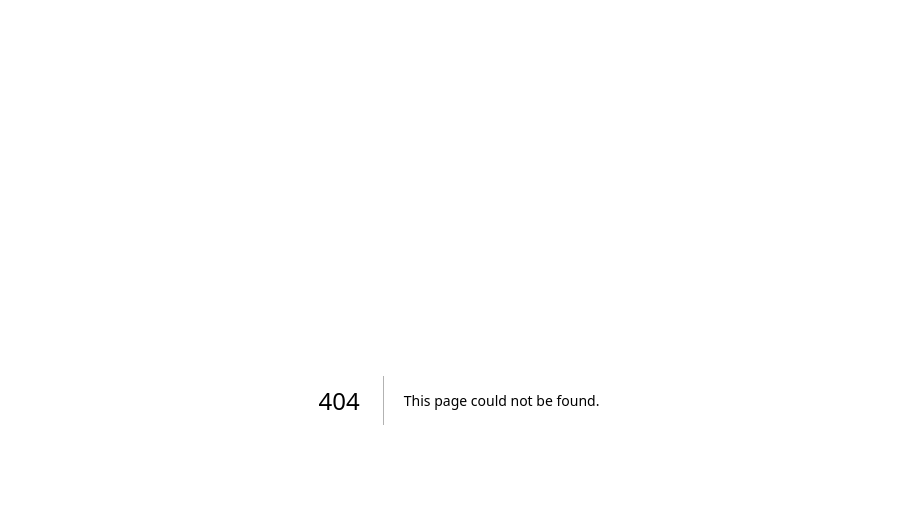
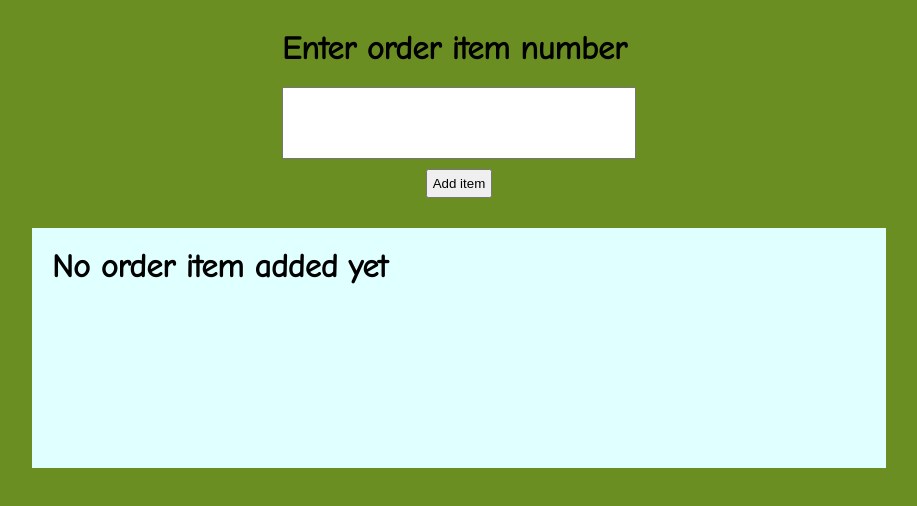
Before and after one commit to yijiuntay/order-taking-system, a Next.js app: page /client in a window 1280 px wide. Before the commit this address had no page. Shown: the top 506 px of the page, without its empty margins (181-1098 px from the left). Built offline with nearby package versions, Linux system fonts and the light colour scheme.

Commit message:
Order page WIP

```diff
--- /dev/null
+++ b/pages/client/index.js
@@ -0,0 +1,74 @@
+import Head from "next/head";
+import styles from "@/styles/ClientHome.module.css";
+import { useState } from "react";
+
+export default function ClientHome() {
+  const [orders, setOrders] = useState([]);
+
+  const handleAddOrderItem = async (e) => {
+    e.preventDefault();
+    let tmpOrderIndex = orders.findIndex(
+      (o) => o.itemName === e.target.orderItem.value.toLowerCase()
+    );
+    if (tmpOrderIndex === -1) {
+      setOrders([
+        ...orders,
+        { itemName: e.target.orderItem.value.toLowerCase(), quantity: 1 },
+      ]);
+    } else {
+      let updatedOrders = [...orders];
+      updatedOrders[tmpOrderIndex].quantity =
+        updatedOrders[tmpOrderIndex].quantity + 1;
+      setOrders(updatedOrders);
+    }
+    document.getElementsByName("orderForm")[0].reset();
+  };
+
+  return (
+    <>
+      <Head>
+        <title>Client</title>
+        <meta name="description" content="Client homepage" />
+        <meta name="viewport" content="width=device-width, initial-scale=1" />
+        <link rel="icon" href="/favicon.ico" />
+      </Head>
+      <main className={styles.main}>
+        <div className={styles.inputSection}>
+          <h1>Enter order item number</h1>
+          <form
+            className={styles.orderForm}
+            name="orderForm"
+            autocomplete="off"
+            onSubmit={handleAddOrderItem}
+          >
+            <input
+              type="text"
+              required
+              id="orderItem"
+              name="orderItem"
+              className={styles.inputStyle}
+            />
+            <input
+              type="submit"
+              value="Add item"
+              id="btnsubmit"
+              className={styles.submitButton}
+            />
+          </form>
+        </div>
+        <div className={styles.displaySection}>
+          {orders.length > 0 ? (
+            orders.map((o, i) => (
+              <div key={i} className={styles.eachOrderDisplay}>
+                <label className={styles.eachOrderItemName}>{o.itemName}</label>
+                <label>x{o.quantity}</label>
+              </div>
+            ))
+          ) : (
+            <h1>No order item added yet</h1>
+          )}
+        </div>
+      </main>
+    </>
+  );
+}
--- /dev/null
+++ b/styles/ClientHome.module.css
@@ -0,0 +1,52 @@
+.main {
+  background-color: olivedrab;
+  height: 100vh;
+  display: flex;
+  flex-direction: column;
+  align-items: center;
+  padding: 30px;
+  gap: 30px;
+}
+
+.inputSection {
+  display: flex;
+  flex-direction: column;
+  gap: 20px;
+}
+
+.orderForm {
+  display: flex;
+  flex-direction: column;
+  gap: 10px;
+  align-items: center;
+}
+
+.inputStyle {
+  padding: 20px;
+  font-size: 24px;
+  width: 100%;
+}
+
+.submitButton {
+  width: min-content;
+  padding: 5px;
+}
+
+.displaySection {
+  display: flex;
+  flex-direction: column;
+  background-color: lightcyan;
+  padding: 20px;
+  width: 70%;
+  height: 30vh;
+  color: black;
+}
+
+.eachOrderDisplay {
+  display: flex;
+  justify-content: space-between;
+}
+
+.eachOrderItemName {
+  max-width: 80%;
+}
```
